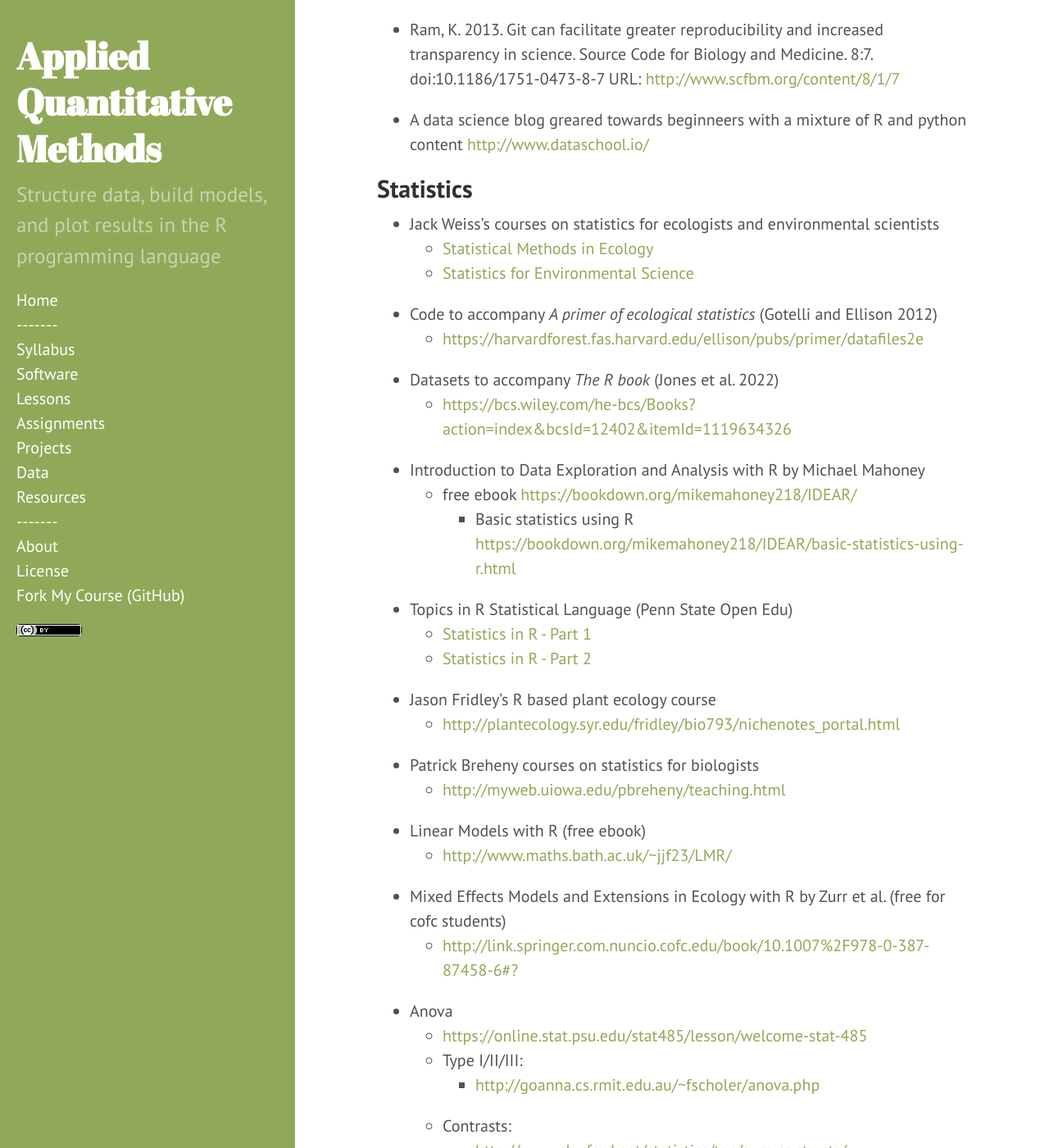
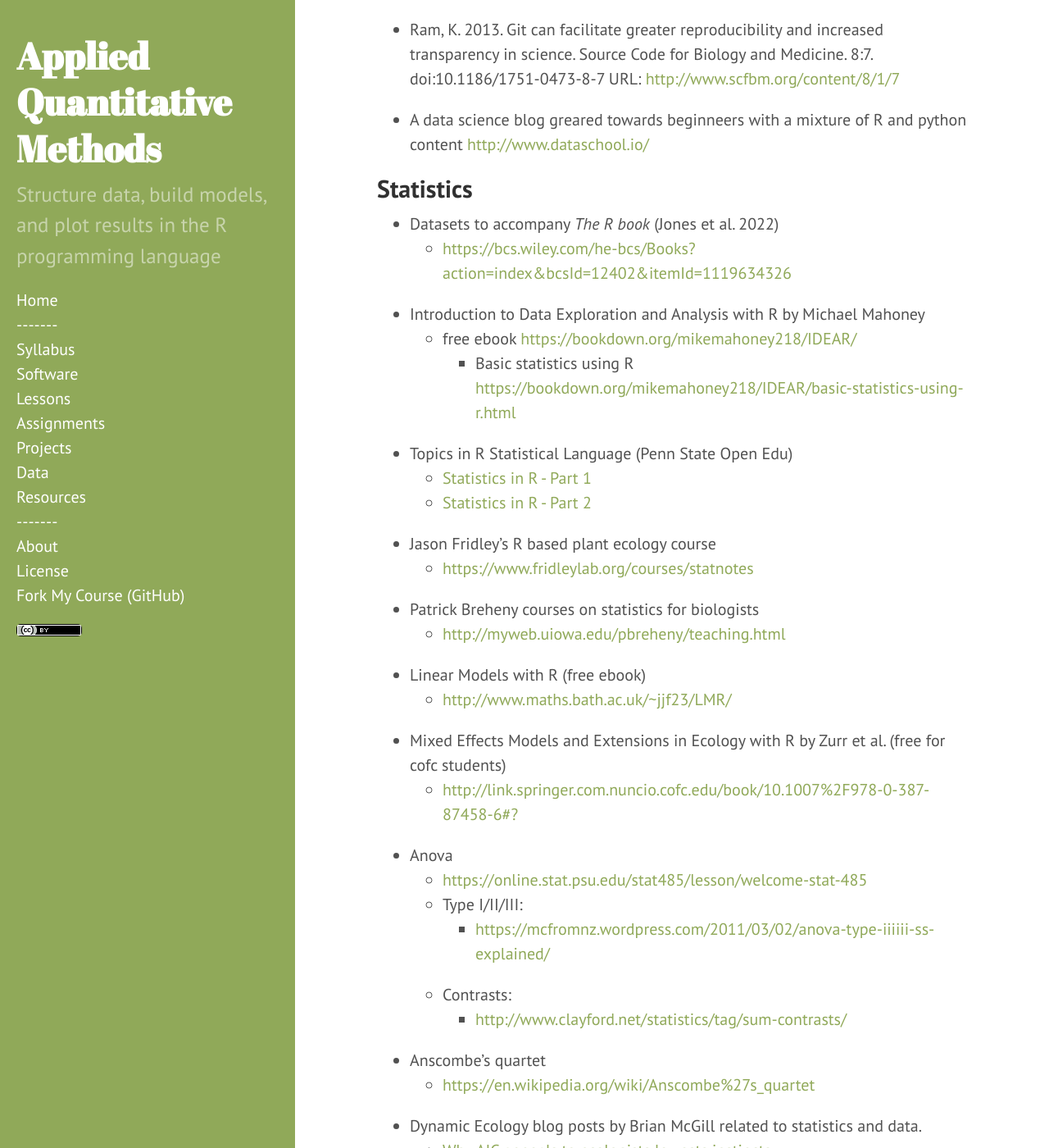
Before and after one commit to dmcglinn/quant_methods, a Jekyll site: the page built from resources.md, in a window 1280 px wide and 1400 px high, scrolled down 827 px. Shown: the whole window at 82% size. Built offline with Jekyll 4.4.1, drawn with Linux system fonts in a browser that asks for light colours; some of the changed text lies outside the part shown.

Commit message:
Remove broken links from resources

```diff
--- a/resources.md
+++ b/resources.md
@@ -31,11 +31,6 @@ doi:10.1186/1751-0473-8-7 URL: <http://www.scfbm.org/content/8/1/7>
 content <http://www.dataschool.io/>
 
 ## Statistics
-* Jack Weiss's courses on statistics for ecologists and environmental scientists
-    - [Statistical Methods in Ecology](https://sakai.unc.edu/access/content/group/3d1eb92e-7848-4f55-90c3-7c72a54e7e43/public/index.html)
-    - [Statistics for Environmental Science](https://sakai.unc.edu/access/content/group/2842013b-58f5-4453-aa8d-3e01bacbfc3d/public/Ecol562_Spring2012/index.html)
-* Code to accompany *A primer of ecological statistics* (Gotelli and Ellison 2012)
-    - <https://harvardforest.fas.harvard.edu/ellison/pubs/primer/datafiles2e>
 * Datasets to accompany *The R book* (Jones et al. 2022)
     - <https://bcs.wiley.com/he-bcs/Books?action=index&bcsId=12402&itemId=1119634326>
 * Introduction to Data Exploration and Analysis with R by Michael Mahoney
@@ -45,7 +40,7 @@ content <http://www.dataschool.io/>
     - [Statistics in R - Part 1](https://online.stat.psu.edu/stat484/)
     - [Statistics in R - Part 2](https://online.stat.psu.edu/stat485/)
 * Jason Fridley's R based plant ecology course
-    - <http://plantecology.syr.edu/fridley/bio793/nichenotes_portal.html>
+    - <https://www.fridleylab.org/courses/statnotes>
 * Patrick Breheny courses on statistics for biologists
     - <http://myweb.uiowa.edu/pbreheny/teaching.html>
 * Linear Models with R (free ebook)
@@ -55,14 +50,10 @@ content <http://www.dataschool.io/>
 * Anova
     - <https://online.stat.psu.edu/stat485/lesson/welcome-stat-485>
     - Type I/II/III:
-        - <http://goanna.cs.rmit.edu.au/~fscholer/anova.php>
+        - <https://mcfromnz.wordpress.com/2011/03/02/anova-type-iiiiii-ss-explained/>
     - Contrasts:
         - <http://www.clayford.net/statistics/tag/sum-contrasts/>
-        - <http://www.unc.edu/courses/2006spring/ecol/145/001/docs/lectures/lecture30.htm>
-* Ordination webpage
-    - Amazing resource for multivariate approaches for analyzing community
-    ecology data.
-    - <http://ordination.okstate.edu/>
+
 * Anscombe's quartet
     - <https://en.wikipedia.org/wiki/Anscombe%27s_quartet>
 * Dynamic Ecology blog posts by Brian McGill related to statistics and data.
```
